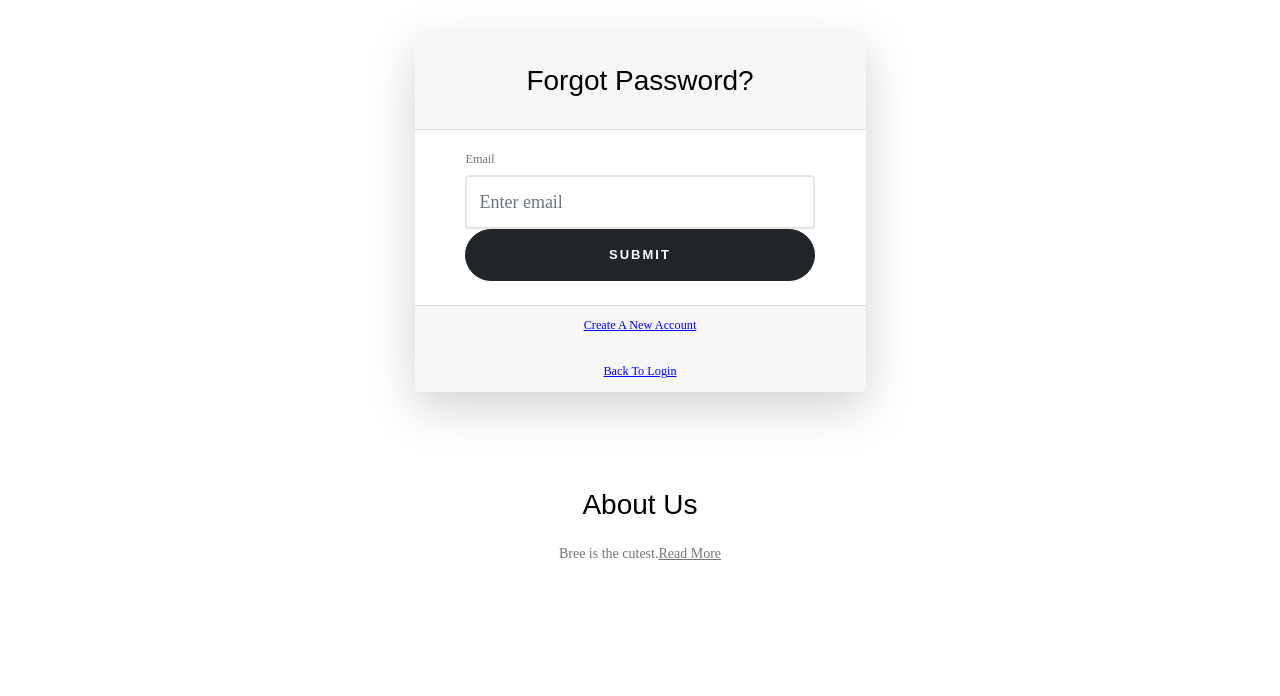
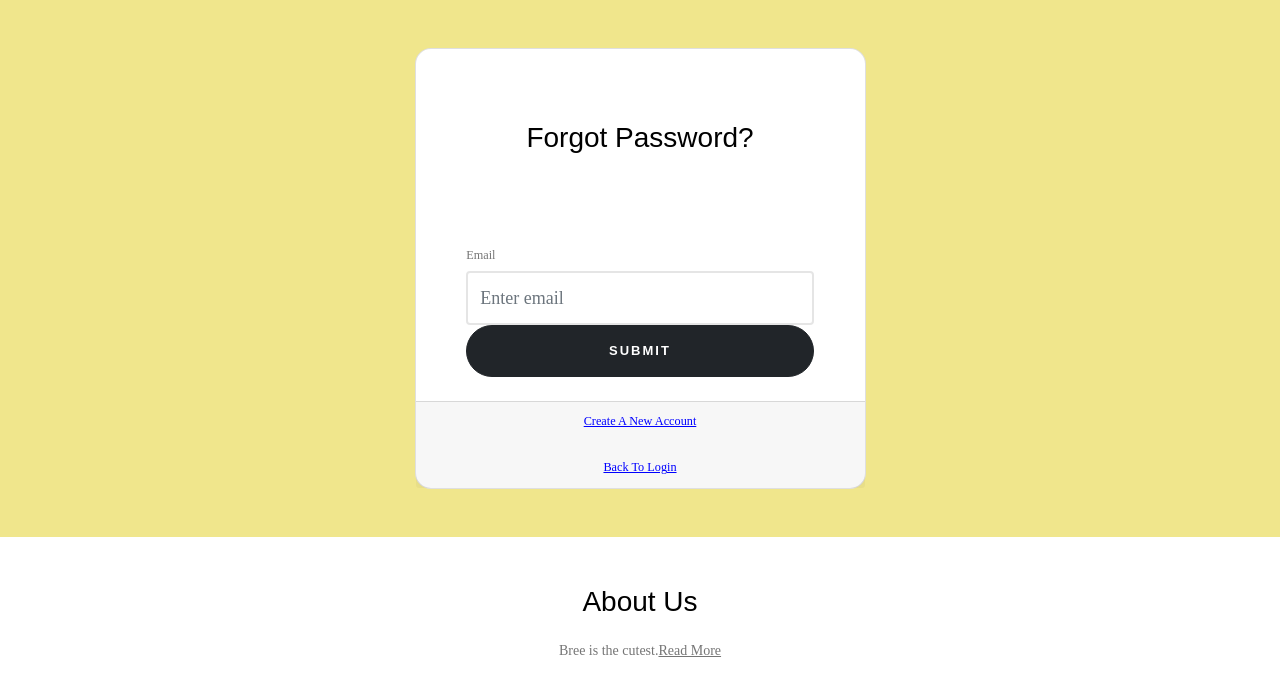
Before and after one commit to xkhanhnguyen/book-swap-project, a Django app: page /accounts/password-reset/ in a window 1280 px wide. Shown: the part 91-787 px from the top of the page. Run offline with Django 4.2, Linux system fonts and the light colour scheme.

Commit message:
update forgot password form

```diff
--- a/users/templates/users/password_reset.html
+++ b/users/templates/users/password_reset.html
@@ -1,12 +1,12 @@
 {% extends "base_generic.html" %}
 
 {% block content %}
-    <div class="form-content my-3 p-3">
-        <div class="container">
-            <div class="row justify-content-center">
-                <div class="col-lg-5">
-                    <div class="card shadow-lg border-0 rounded-lg mt-0 mb-3">
-                        <div class="card-header justify-content-center">
+<section class="site-section" style="background-color: khaki">
+    <div class="container py-5 h-100">
+        <div class="row d-flex justify-content-center align-items-center h-100">
+            <div class="col-12 col-md-8 col-lg-6 col-xl-5">
+                <div class="card shadow-2-strong" style="border-radius: 1rem;">
+                    <div class="card-body p-5 text-center">
                         <div id="error_div"></div>
                         <h3 class="font-weight-light my-4 text-center">Forgot Password?</h3>
                     </div>
@@ -22,6 +22,7 @@
                         </button>
                     </div>
                     {% endif %}
+
                     <div class="card-body">
                         <form method="POST">
                             {% csrf_token %}
@@ -29,9 +30,8 @@
                                 <div class="col-md-10 offset-md-1">
                                     <div class="form-group">
                                         <label class="small mb-1" for="id_email">Email</label>
-                                        <input type="email" name="email"  class="form-control"
-                                               autocomplete="email" maxlength="254" required id="id_email"
-                                               placeholder="Enter email">
+                                        <input type="email" name="email" class="form-control" autocomplete="email"
+                                            maxlength="254" required id="id_email" placeholder="Enter email">
                                     </div>
                                 </div>
                             </div>
@@ -55,6 +55,5 @@
             </div>
         </div>
     </div>
-
-  </div>
+</section>
 {% endblock content %}
--- a/users/templates/users/register.html
+++ b/users/templates/users/register.html
@@ -77,5 +77,7 @@
                     </div>
                 </div>
             </div>
+        </div>
+    </div>
 </section>
 {% endblock content %}
```
Also changed, not shown: users/templates/users/login.html (+6 -4 lines). Lines whose indentation alone changed are shown as unchanged.
